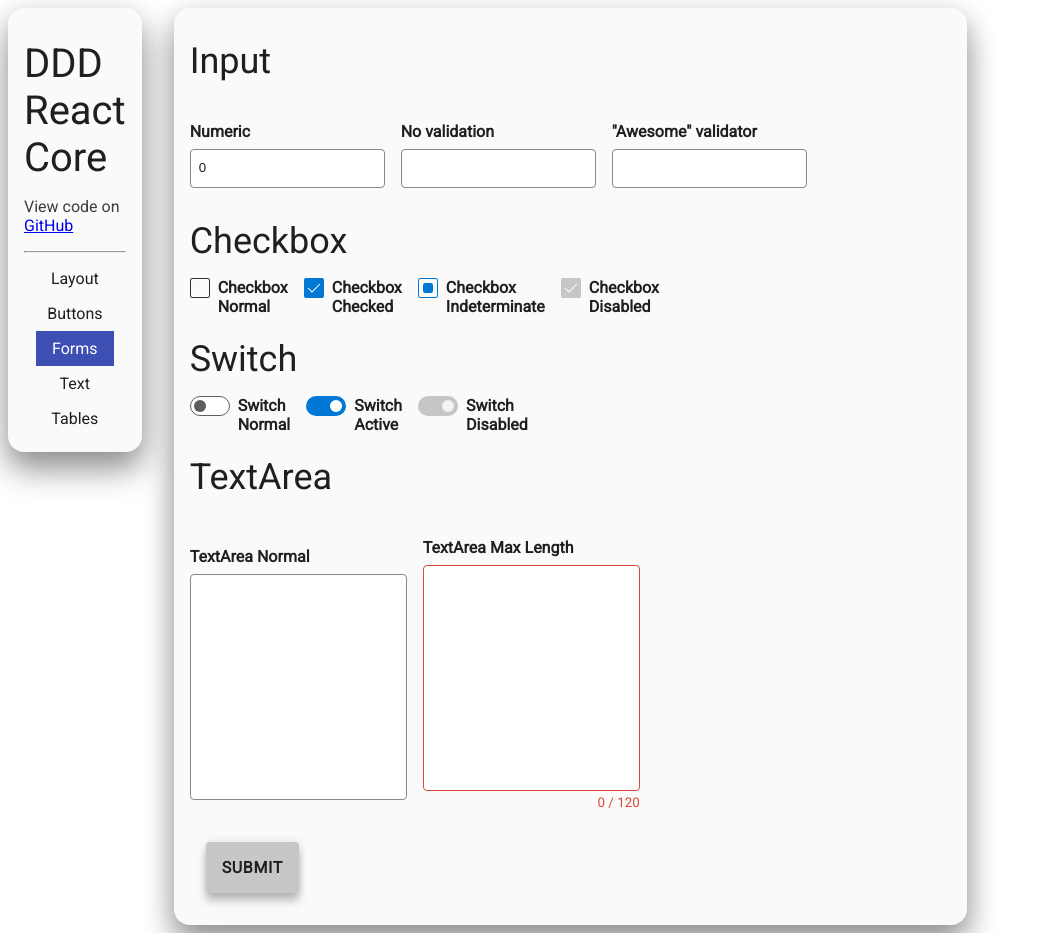
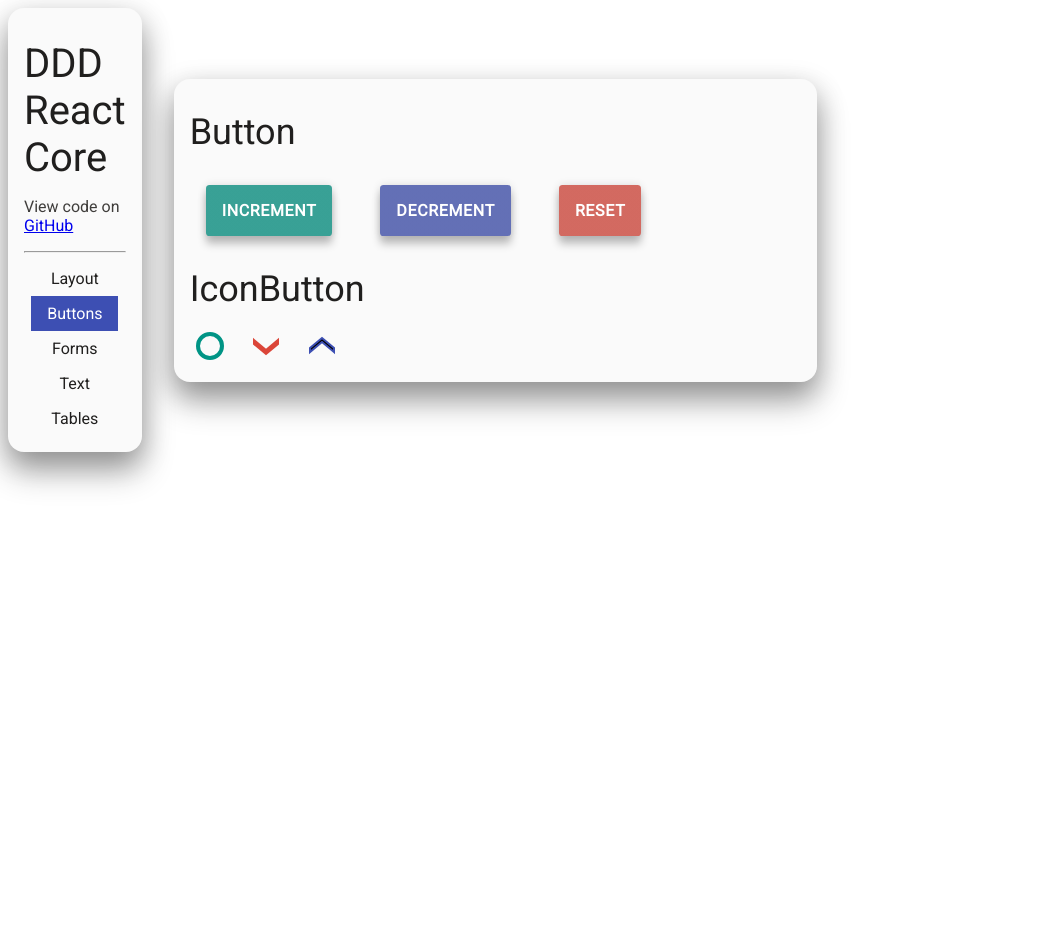
Before and after one commit to doddydigitaldesign/ddd-react-core, a React app: page / in a window 1280 px wide. Shown: the whole page, without its empty margins (0-1049 px from the left). After the commit the page ends 800 px from the top, so only its background shows below. Built offline with nearby package versions, Linux system fonts and the light colour scheme.

Commit message:
Add IconButton, Icons

```diff
--- a/components/Button/Button.module.css
+++ b/components/Button/Button.module.css
@@ -28,7 +28,8 @@
         var(--bg-primary);
     color: hsla(0, 0%, 100%, 100%);
 }
-.primary:hover {
+.primary:hover,
+.primary:focus {
     background: var(--bg-primary);
 }
 .success {
@@ -40,7 +41,8 @@
         var(--bg-success);
     color: hsla(0, 0%, 100%, 100%);
 }
-.success:hover {
+.success:hover,
+.success:focus {
     background: var(--bg-success);
 }
 
@@ -53,7 +55,8 @@
         var(--bg-error);
     color: hsla(0, 0%, 100%, 100%);
 }
-.error:hover {
+.error:hover,
+.error:focus {
     background: var(--bg-error);
 }
 
--- /dev/null
+++ b/components/IconButton/IconButton.module.css
@@ -0,0 +1,26 @@
+@import "../shared/colors.css";
+
+.wrapper {
+    height: 2.5rem;
+    width: 2.5rem;
+    border-radius: 50%;
+}
+
+.button {
+    border-radius: 0.5rem;
+    width: 100%;
+    height: 100%;
+    display: grid;
+    place-items: center;
+}
+
+.button:hover,
+.button:focus {
+    background-color: var(--button-emphasis);
+}
+
+.button > svg {
+    stroke: var(--bg-primary);
+    height: 2rem;
+    width: 2rem;
+}
--- /dev/null
+++ b/components/IconButton/index.tsx
@@ -0,0 +1,33 @@
+import React, { ButtonHTMLAttributes, HTMLAttributes } from "react";
+import classNames from "../../lib/utils/classNames";
+import styles from "./IconButton.module.css";
+
+interface IconButtonProps extends ButtonHTMLAttributes<HTMLButtonElement> {
+    className?: string;
+    wrapperProps?: HTMLAttributes<HTMLDivElement>;
+    label?: string;
+    id?: string;
+    icon?: JSX.Element;
+}
+
+export const IconButton: React.FC<IconButtonProps> = ({
+    className,
+    label,
+    icon,
+    id,
+    wrapperProps,
+    ...rest
+}) => {
+    return (
+        <div className={classNames(styles.wrapper)} {...wrapperProps}>
+            <button
+                title={label}
+                id={id}
+                className={classNames(styles.button, className)}
+                {...rest}
+            >
+                {icon}
+            </button>
+        </div>
+    );
+};
--- /dev/null
+++ b/components/Icons/ChevronDown.tsx
@@ -0,0 +1,9 @@
+import React, { SVGProps } from "react";
+
+export const ChevronDown = (props: SVGProps<SVGSVGElement>): JSX.Element => {
+    return (
+        <svg viewBox="0 0 16 16" xmlns="http://www.w3.org/2000/svg" {...props}>
+            <path d="m2 5 6 5 6-5v2l-6 5-6-5z" />
+        </svg>
+    );
+};
--- /dev/null
+++ b/components/Icons/ChevronUp.tsx
@@ -0,0 +1,9 @@
+import React, { SVGProps } from "react";
+
+export const ChevronUp = (props: SVGProps<SVGSVGElement>): JSX.Element => {
+    return (
+        <svg viewBox="0 0 16 16" xmlns="http://www.w3.org/2000/svg" {...props}>
+            <path d="m14 11-6-5-6 5v-2l6-5 6 5z" />
+        </svg>
+    );
+};
--- /dev/null
+++ b/components/Icons/CircleOutline.tsx
@@ -0,0 +1,9 @@
+import React, { SVGProps } from "react";
+
+export const CircleOutline = (props: SVGProps<SVGSVGElement>): JSX.Element => {
+    return (
+        <svg viewBox="0 0 16 16" xmlns="http://www.w3.org/2000/svg" {...props}>
+            <circle r={6} cx={8} cy={8} strokeWidth={2} fill={"none"} />
+        </svg>
+    );
+};
--- a/components/index.tsx
+++ b/components/index.tsx
@@ -5,6 +5,10 @@ export { Checkbox } from "./Checkbox";
 export { Column } from "./Column";
 export { Form } from "./Form";
 export { Grid } from "./Grid";
+export { IconButton } from "./IconButton";
+export { ChevronDown } from "./Icons/ChevronDown";
+export { ChevronUp } from "./Icons/ChevronUp";
+export { CircleOutline } from "./Icons/CircleOutline";
 export { Input } from "./Input";
 export { NavigationProvider } from "./Navigation";
 export { useNavigation } from "./Navigation/useNavigation";
--- a/components/shared/colors.css
+++ b/components/shared/colors.css
@@ -19,4 +19,5 @@
 
     /* Interactivity colors */
     --hover: hsla(0, 0%, 90%, 100%);
+    --button-emphasis: hsla(0, 2%, 91%, 100%);
 }
--- a/demo/src/components/ButtonDemo.tsx
+++ b/demo/src/components/ButtonDemo.tsx
@@ -1,5 +1,11 @@
 import React, { useState } from "react";
-import { Paper } from "../../../components";
+import {
+    ChevronDown,
+    ChevronUp,
+    CircleOutline,
+    IconButton,
+    Paper,
+} from "../../../components";
 import { Button } from "../../../components/Button";
 import { Column } from "../../../components/Column";
 import { Grid } from "../../../components/Grid";
@@ -10,25 +16,23 @@ export const ButtonDemo: React.FC = () => {
     const [count, setCount] = useState(0);
     return (
         <Paper>
-            <Grid>
-                <Row>
+            <Grid colcount={1}>
+                <Row rowIndex={1}>
                     <Column start={1} end={12}>
-                        <Text variant={"h1"}>Buttons</Text>
-                    </Column>
-                    <Column start={3} end={7}>
-                        <Text variant={"h3"}>Counter: {count}</Text>
+                        <Text variant={"h2"}>Button</Text>
                     </Column>
                 </Row>
 
-                <Row>
-                    <Column start={3} end={7}>
-                        <Column start={3} end={7}>
+                <Row rowIndex={2}>
+                    <Column start={1} end={4} colindex={1}>
                         <Button
                             color={"success"}
                             onClick={() => setCount((val) => val + 1)}
                         >
                             Increment
                         </Button>
+                    </Column>
+                    <Column start={4} end={8} colindex={2}>
                         <Button
                             color={"primary"}
                             onClick={() => setCount((val) => val - 1)}
@@ -36,11 +40,50 @@ export const ButtonDemo: React.FC = () => {
                             Decrement
                         </Button>
                     </Column>
-                        <Column start={3} end={7}>
+                    <Column start={8} end={12} colindex={3}>
                         <Button color={"error"} onClick={() => setCount(0)}>
                             Reset
                         </Button>
                     </Column>
+                </Row>
+                <Row rowIndex={1}>
+                    <Column start={1} end={12}>
+                        <Text variant={"h2"}>IconButton</Text>
+                    </Column>
+                </Row>
+
+                <Row rowIndex={2}>
+                    <Column start={1} end={4} colindex={1}>
+                        <IconButton
+                            id={"icon-button-circle-outline"}
+                            label={"Circle Outline"}
+                            icon={
+                                <CircleOutline
+                                    style={{ stroke: "var(--bg-success)" }}
+                                />
+                            }
+                        />
+                    </Column>
+                    <Column start={4} end={8} colindex={2}>
+                        <IconButton
+                            id={"icon-button-chevron-down"}
+                            label={"Decrease"}
+                            icon={
+                                <ChevronDown
+                                    style={{
+                                        stroke: "var(--bg-error)",
+                                        fill: "var(--bg-error)",
+                                    }}
+                                />
+                            }
+                        />
+                    </Column>
+                    <Column start={8} end={12} colindex={3}>
+                        <IconButton
+                            id={"icon-button-chevron-up"}
+                            label={"Increase"}
+                            icon={<ChevronUp />}
+                        />
                     </Column>
                 </Row>
             </Grid>
--- a/demo/src/index.tsx
+++ b/demo/src/index.tsx
@@ -7,8 +7,8 @@ render(
     <NavigationProvider
         navItems={[
             { active: false, id: "layout" },
-            { active: false, id: "buttons" },
-            { active: true, id: "forms" },
+            { active: true, id: "buttons" },
+            { active: false, id: "forms" },
             { active: false, id: "text" },
             { active: false, id: "table" },
         ]}
```
Also changed, not shown: 1 other file (tests, documents, lock files or other folders). Lines whose indentation alone changed are shown as unchanged.
